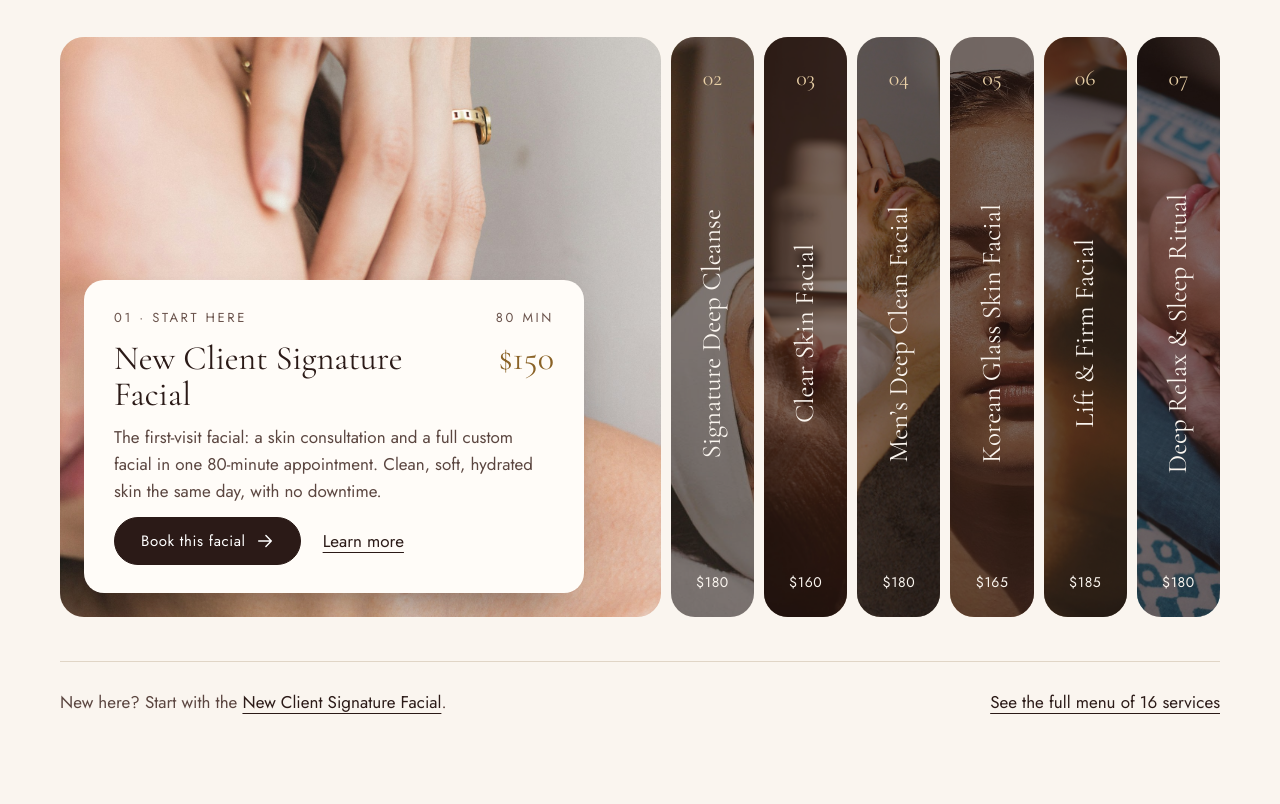
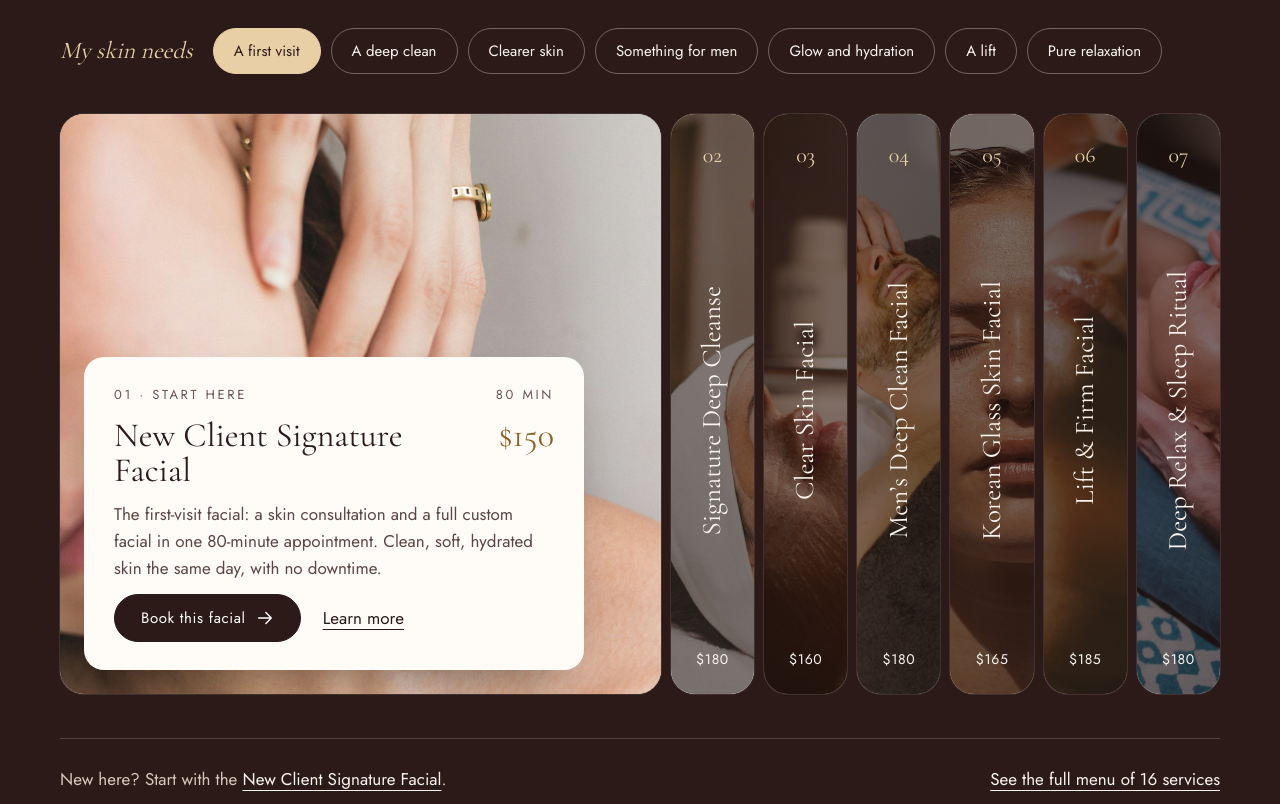
Before and after one commit to tomireil/goldenstateglam, an Astro site: page / in a window 1280 px wide. Shown: the part 1011-1815 px from the top of the page. Built offline with nearby package versions, Linux system fonts and the light colour scheme; Astro itself is replaced by a stand-in of ours.

Commit message:
Facial picker on a dark band with a rounded top
Co-Authored-By: Claude Fable 5.2 <noreply@anthropic.com>
Claude-Session: https://claude.ai/code/session_01W6p29QfBb2jUFEhLSRr2fP

```diff
--- a/src/pages/index.astro
+++ b/src/pages/index.astro
@@ -39,7 +39,8 @@ const description = `Facials in Fair Oaks, CA, by licensed esthetician ${site.ow
   </section>
 
   <!-- Facial menu -->
-  <section id="facials" class="wrap section menu-section" style="padding-top: clamp(24px, 3vw, 40px)">
+  <section id="facials" class="bg-ink menu-band">
+   <div class="wrap section menu-section">
     <div class="menu-section__head">
       <div class="stack" style="gap: 16px">
         <p class="eyebrow">The facial menu</p>
@@ -53,6 +54,7 @@ const description = `Facials in Fair Oaks, CA, by licensed esthetician ${site.ow
       </span>
       <a class="link" href="/services/">See the full menu of {services.length} services</a>
     </div>
+   </div>
   </section>
 
   <!-- About -->
@@ -317,6 +319,48 @@ const description = `Facials in Fair Oaks, CA, by licensed esthetician ${site.ow
   }
 
   /* menu */
+  /* The facial picker sits on a dark band with a rounded top, so it reads as its own section after the hero. */
+  .menu-band {
+    margin-top: clamp(20px, 3vw, 40px);
+    border-radius: clamp(28px, 4vw, 56px) clamp(28px, 4vw, 56px) 0 0;
+  }
+
+  .menu-band .menu-section {
+    padding-block: clamp(48px, 6vw, 88px);
+  }
+
+  .menu-band :global(.chips__lead) {
+    color: var(--champagne);
+  }
+
+  .menu-band :global(.chip) {
+    border-color: rgba(250, 245, 239, 0.34);
+    color: var(--ivory);
+  }
+
+  .menu-band :global(.chip[aria-pressed='true']) {
+    background: var(--champagne);
+    border-color: var(--champagne);
+    color: var(--ink);
+  }
+
+  .menu-band .menu-section__foot {
+    border-top-color: rgba(250, 245, 239, 0.18);
+    color: var(--on-dark);
+  }
+
+  .menu-band .menu-section__foot a {
+    color: var(--ivory);
+  }
+
+  .menu-band :global(.panel) {
+    box-shadow: 0 0 0 1px rgba(250, 245, 239, 0.1);
+  }
+
+  .menu-band :global(.panel__card) {
+    color: var(--ink);
+  }
+
   .menu-section {
     display: flex;
     flex-direction: column;
```
